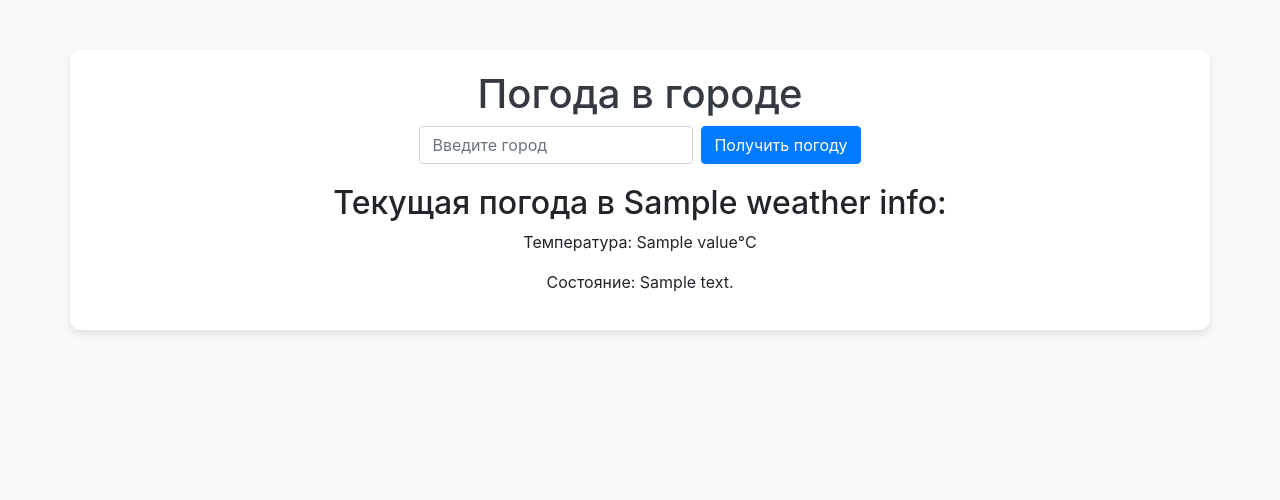
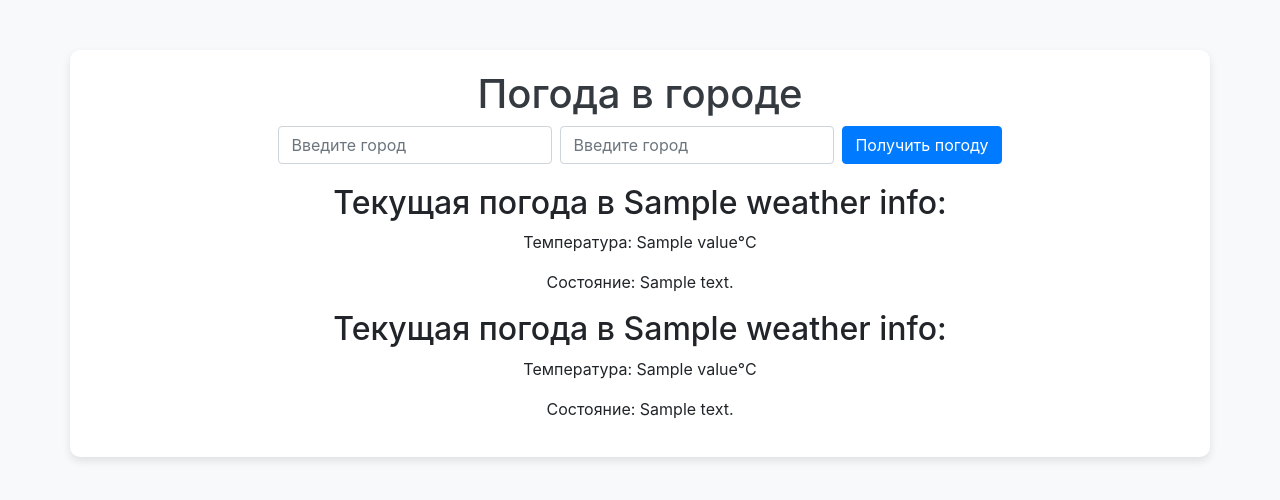
Before and after one commit to ALTER-works/Flask-API, a Flask app: template templates/main_page.html in a window 1280 px wide. Shown: the top 500 px of the page. Run offline with Flask 3, Linux system fonts and the light colour scheme; the template is opened without the code that fills it: most values are stand-ins (such as "Sample title", 1, 10 or a date in 2020); some libraries are stand-ins or nearby versions.

Commit message:
Modified files: main.py, main_page.html. Added searching for wether in two cities.

```diff
--- a/main.py
+++ b/main.py
@@ -3,13 +3,13 @@ from flask import Flask, render_template, request
 
 app = Flask(__name__)
 
-api_key = "2uH0vFWOElk8IFBqLPAfVn7I3aOMTBtT"
-
+api_key = "xsGOxlAy53813mGLg6xuY052ZWX2juwW"
 
 def get_location_key(city):
     # URL для поиска местоположения
     location_url = f"http://dataservice.accuweather.com/locations/v1/cities/search?apikey={api_key}&q={city}"
     location_response = requests.get(location_url)
+    print(location_response)
     if location_response.status_code == 200:
         location_data = location_response.json()
         if location_data:
@@ -17,28 +17,41 @@ def get_location_key(city):
     return None
 
 
-def get_current_weather(location_key):
+def get_current_weather(location_key, location_key2):
     # URL для получения текущей погоды
     weather_url = f"http://dataservice.accuweather.com/currentconditions/v1/{location_key}?apikey={api_key}"
+    weather_url2 = f"http://dataservice.accuweather.com/currentconditions/v1/{location_key2}?apikey={api_key}"
     weather_response = requests.get(weather_url)
-    if weather_response.status_code == 200:
+    weather_response2 = requests.get(weather_url2)
+    if weather_response.status_code == 200 and weather_response2.status_code == 200:
         weather_data = weather_response.json()
-        return weather_data[0]  # Возвращаем данные о погоде
+        weather_data2 = weather_response2.json()
+        return [weather_data[0], weather_data2[0]]  # Возвращаем данные о погоде
     return None
 
 
 @app.route('/', methods=['GET', 'POST'])
 def main():
     weather_info = None
+    weather_info2 = None
+    all_info = None
     if request.method == 'POST':
         city = request.form['city']
+        city2 = request.form['city2']
         location_key = get_location_key(city)
-        if location_key:
-            weather_info = get_current_weather(location_key)
+        location_key2 = get_location_key(city2)
+        if location_key and location_key2:
+            all_info = get_current_weather(location_key, location_key2)
+            weather_info = all_info[0]
+            weather_info['LocalizedName'] = city
+            weather_info2 = all_info[1]
+            weather_info2['LocalizedName'] = city2
+            all_info = [weather_info, weather_info2]
+            print(weather_info)
         else:
-            weather_info = {"error": "Не удалось найти местоположение."}
+            all_info = {"error": "Не удалось найти местоположение."}
 
-    return render_template('main_page.html', weather_info=weather_info)
+    return render_template('main_page.html', weather_info=all_info)
 
 
 if __name__ == '__main__':
--- a/templates/main_page.html
+++ b/templates/main_page.html
@@ -30,6 +30,7 @@
         <h1 class="text-center">Погода в городе</h1>
         <form method="POST" class="form-inline justify-content-center">
             <input type="text" name="city" class="form-control mr-2" placeholder="Введите город" required>
+            <input type="text" name="city2" class="form-control mr-2" placeholder="Введите город" required>
             <button type="submit" class="btn btn-primary">Получить погоду</button>
         </form>
 
@@ -38,9 +39,12 @@
                 {% if weather_info.error %}
                     <div class="alert alert-danger mt-3">{{ weather_info.error }}</div>
                 {% else %}
-                    <h2>Текущая погода в {{ weather_info['LocalizedName'] }}:</h2>
-                    <p>Температура: {{ weather_info['Temperature']['Metric']['Value'] }}°C</p>
-                    <p>Состояние: {{ weather_info['WeatherText'] }}</p>
+                    <h2>Текущая погода в {{ weather_info[0]['LocalizedName'] }}:</h2>
+                    <p>Температура: {{ weather_info[0]['Temperature']['Metric']['Value'] }}°C</p>
+                    <p>Состояние: {{ weather_info[0]['WeatherText'] }}</p>
+                    <h2>Текущая погода в {{ weather_info[1]['LocalizedName'] }}:</h2>
+                    <p>Температура: {{ weather_info[1]['Temperature']['Metric']['Value'] }}°C</p>
+                    <p>Состояние: {{ weather_info[1]['WeatherText'] }}</p>
                 {% endif %}
             </div>
         {% endif %}
```
